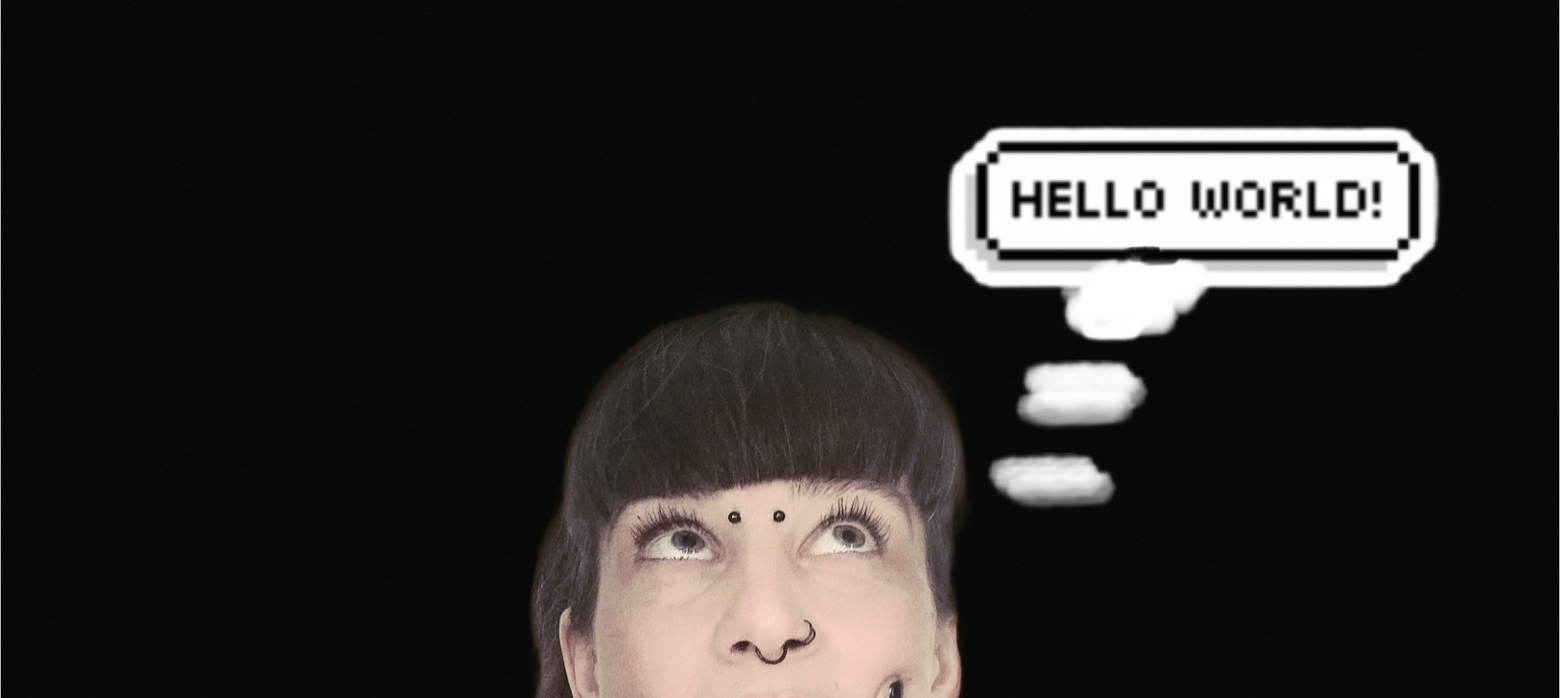
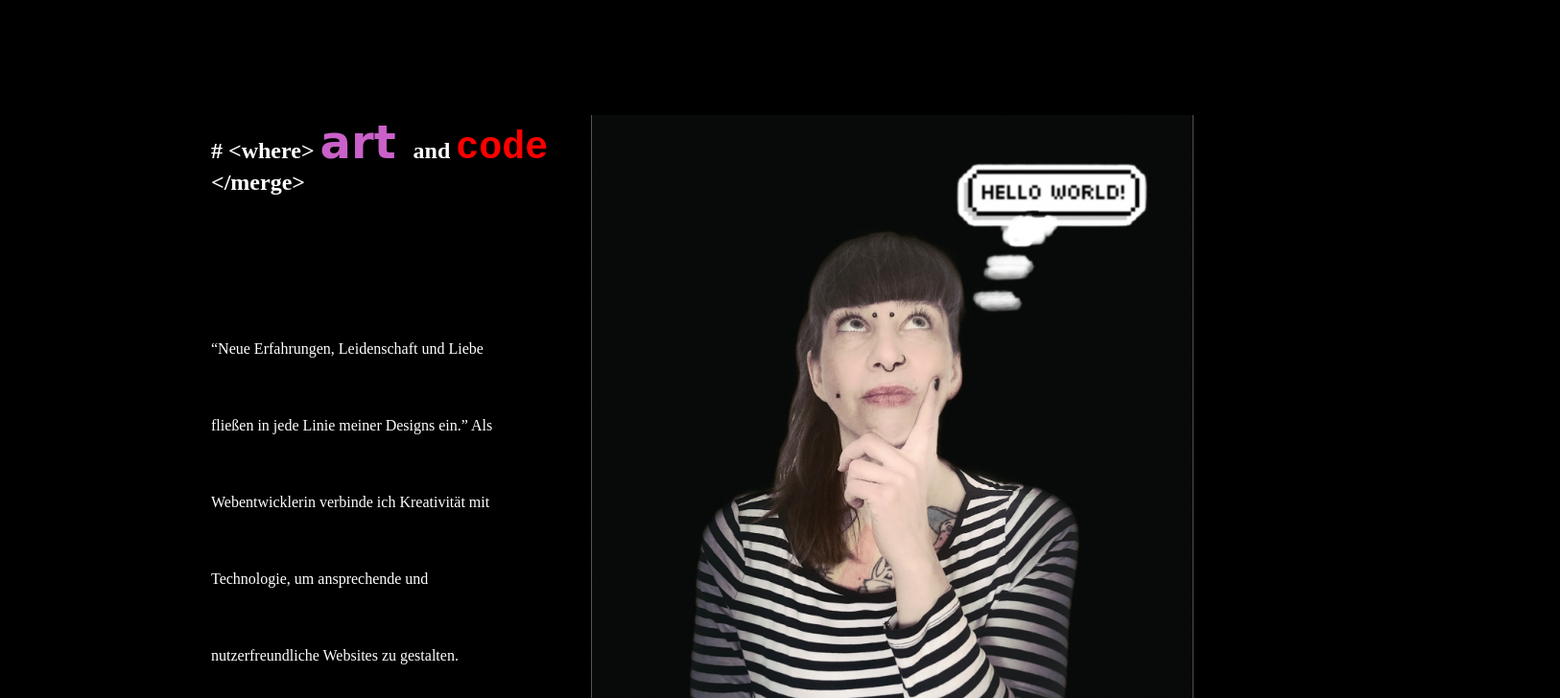
Before and after one commit to Nell21/Portfolio-Lets-turn-the-world-upside-down-together, a plain HTML site: page about.html in a window 1280 px wide. Shown: the top 728 px of the page at 96% size, 1626 px wide, since content can reach past the window. Drawn offline with Linux system fonts and the light colour scheme.

Commit message:
weiterimtext

```diff
--- a/about.html
+++ b/about.html
@@ -7,12 +7,34 @@
     <link rel="stylesheet" href="style.css" />
   </head>
   <body>
+    <section class="aboutside">
+      <div class="abouttext">
+        <h1>
+          # &lt;where&gt; <span class="violett">art</span> and
+          <span class="firacoda">code</span> &lt;/merge&gt;
+        </h1>
+        <article>
+          <p>
+            “Neue Erfahrungen, Leidenschaft und Liebe fließen in jede Linie
+            meiner Designs ein.” Als Webentwicklerin verbinde ich Kreativität
+            mit Technologie, um ansprechende und nutzerfreundliche Websites zu
+            gestalten. Lassen Sie uns gemeinsam ihre Online-Präsenz
+            transformieren und einzigartige Lösungen für ihre Bedürfnisse
+            entwickeln. </br> Frei nach meinem Motto:
+          </p>
+          <span class="gloria"
+            >“Let`s turn the world upside down together”</span
+          >
+        </article>
+      </div>
       <div>
         <img
+          class="aboutpic"
           src="./Bilder/IMG_1583.jpg"
           alt="Nellnachdenklich"
           title="Nellschautnachdenklichnachobenundüberihristeinesprechblasemithelloworldschriftzug"
         />
       </div>
+    </section>
   </body>
 </html>
--- a/style.css
+++ b/style.css
@@ -74,12 +74,6 @@ footer {
   color: black;
   cursor: cell;
 }
-/*.home {
-  text-decoration: underline;
-  text-decoration-thickness: 4px;
-  text-underline-offset: 8px;
-  text-decoration-color: rgb(147, 67, 221);
-}*/
 
 .navbarright {
   text-transform: uppercase;
@@ -88,8 +82,7 @@ footer {
 
 .vertical {
   padding: 80px 0 20px 38px;
-  /*writing-mode: vertical-lr;*/
-  border: 1px solid red;
+  writing-mode: vertical-lr;
 }
 
 section {
@@ -97,7 +90,8 @@ section {
   justify-content: center;
   position: relative;
   top: 120px;
-  left: 50px;
+  left: 220px;
+  width: 80%;
 }
 .blacktext {
   padding-top: 270px;
@@ -105,13 +99,13 @@ section {
   width: 40vw;
   height: 80vh;
   color: white;
+}
 
-  .gloria {
-    font-family: "Gloria Hallelujah", cursive;
-    font-weight: 400;
-    font-size: 1.8rem;
-    font-style: normal;
-  }
+.gloria {
+  font-family: "Gloria Hallelujah", cursive;
+  font-weight: 400;
+  font-size: 1.8rem;
+  font-style: normal;
 }
 
 .white {
@@ -165,7 +159,8 @@ section {
   cursor: cell;
 }
 
-.nav_link {
+.nav_link,
+.nav_link_side {
   text-decoration: none;
   color: black;
   opacity: 0.8;
@@ -176,10 +171,24 @@ section {
   /*transform: scaleX(0);*/
 }
 
-.nav_link:hover {
+.nav_link:hover,
+.nav_link_side:hover {
   opacity: 1.2;
 }
 
+.nav_link_side::after {
+  rotate: (90deg);
+  content: "";
+  height: 4px;
+  width: 100%;
+  background: rgb(156, 31, 156);
+  position: absolute;
+  left: 0;
+  bottom: -8px;
+  opacity: 0;
+  transition: all 0.2s;
+  pointer-events: none;
+}
 .nav_link::after {
   content: "";
   height: 4px;
@@ -199,6 +208,50 @@ section {
   opacity: 1;
 }
 
+.aboutside {
+  display: flex;
+  justify-content: center;
+  align-items: flex-start;
+}
+.abouttext {
+  width: 100%;
+  height: 100%;
+  color: white;
+}
+
+.violett {
+  padding-right: 12px;
+  font-family: "Gloria Hallelujah", cursive;
+  font-weight: 600;
+  font-size: 3rem;
+  font-style: normal;
+  color: rgb(201, 97, 201);
+}
+
+.firacoda {
+  font-family: "Fira Code", monospace;
+  font-optical-sizing: auto;
+  font-weight: 600;
+  font-size: 2.5rem;
+  font-style: normal;
+  color: red;
+}
+.aboutpic {
+  width: 100%;
+  height: 100%;
+  object-fit: contain;
+}
+
+article {
+  display: block;
+
+  p {
+    padding: 120px 100px 40px 0;
+    text-align: left;
+    line-height: 80px;
+  }
+}
+
 @media (max-width: 600px) {
   main {
     display: block;
```
Also changed, not shown: index.html (+9 -10 lines). Lines whose indentation alone changed are shown as unchanged.
